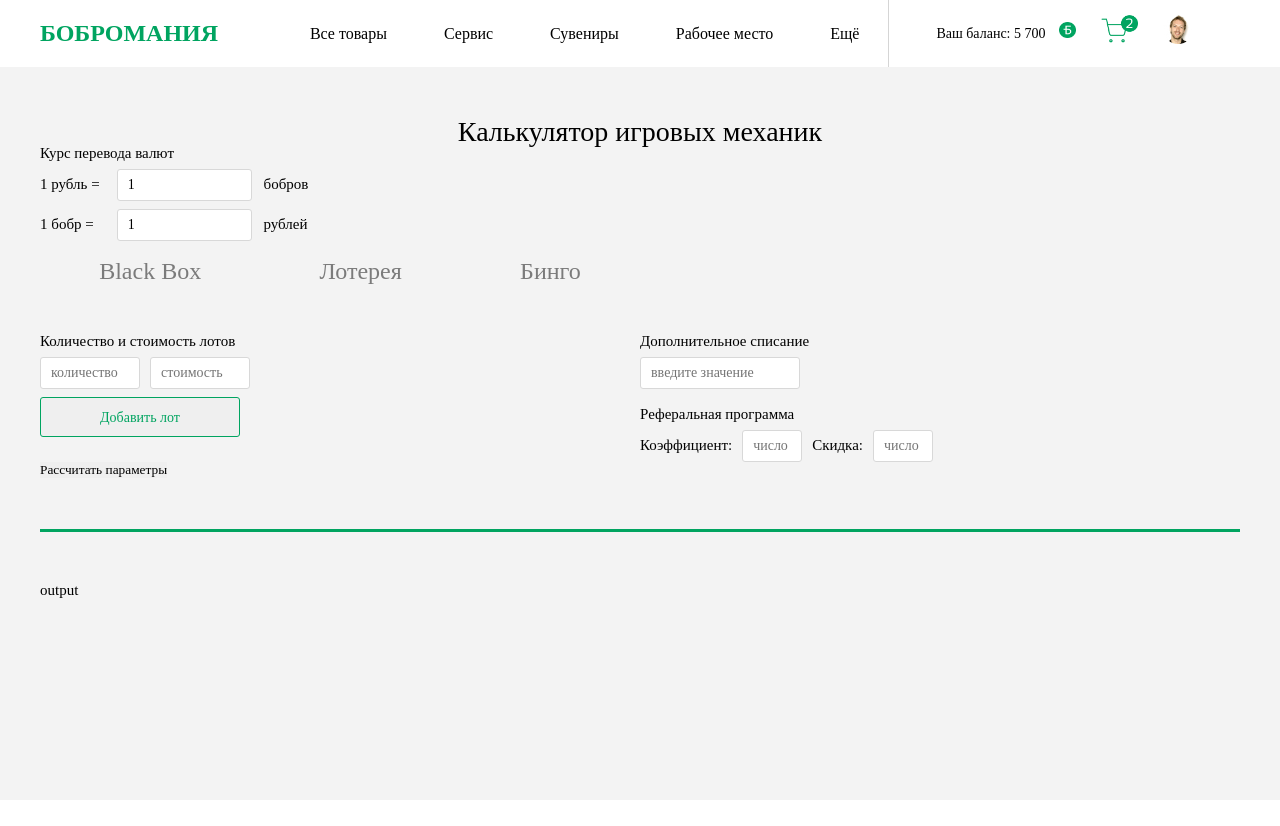
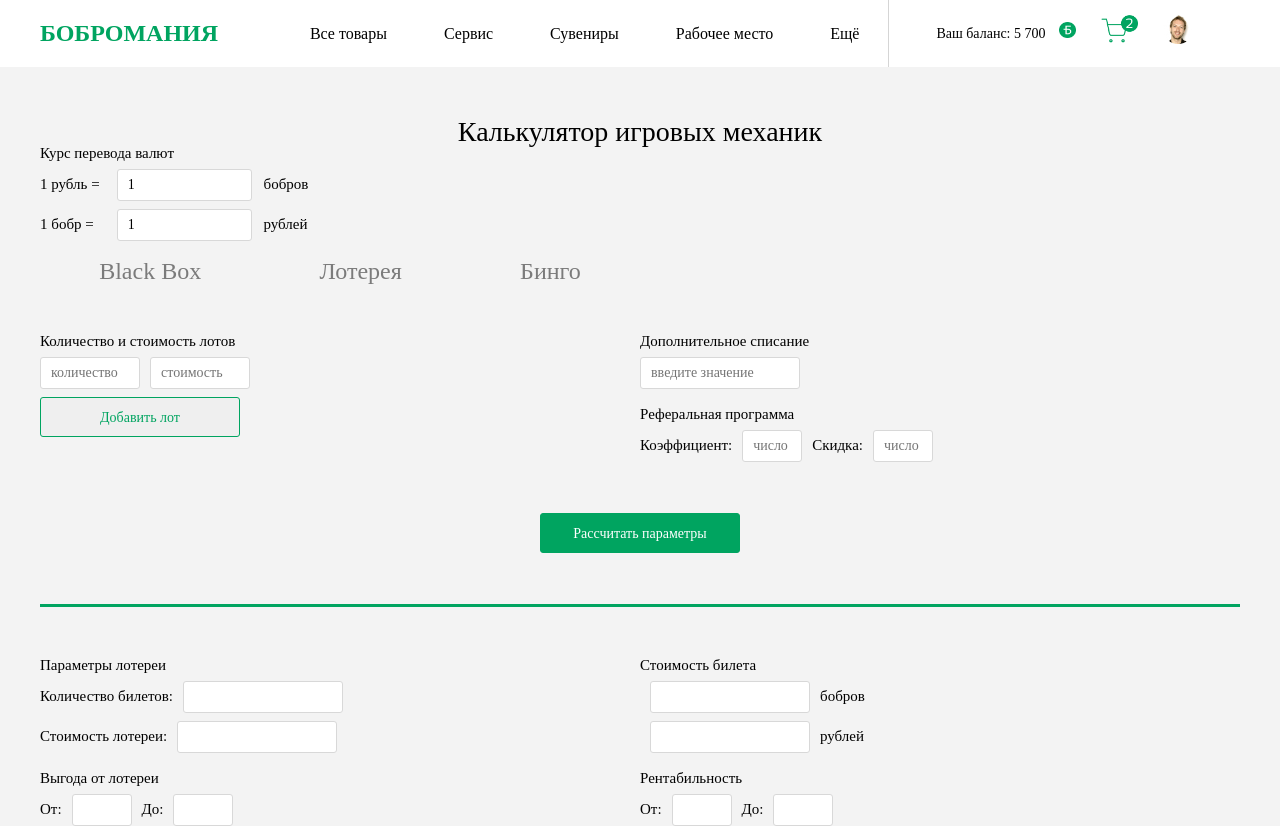
Before and after one commit to lepestos/gamification-front, a Vue app in the folder bobromania/: page /Lottery in a window 1280 px wide. Before the commit the page ends 800 px from the top, so only its background shows below. Built offline with nearby package versions, Linux system fonts and the light colour scheme.

Commit message:
технический коммит

```diff
--- a/bobromania/src/components/lottery-input.vue
+++ b/bobromania/src/components/lottery-input.vue
@@ -1,43 +1,66 @@
 <template>
   <section class="lottery-input">
-    <form action="">
+      <form action="" @submit.prevent="submit()">
+        <div class="lottery-input__wrapper">
           <div class="lottery-input__left">
             <div class="lottery-input__lots">
               <h2>Количество и стоимость лотов</h2>
-          <input type="number" placeholder="количество" required>
-          <input type="number" placeholder="стоимость" required>
+              <input type="number" placeholder="количество" v-model="input_data.lots[0].amount" required>
+              <input type="number" placeholder="стоимость" v-model="input_data.lots[0].price" required>
               <button>Добавить лот</button>
             </div>
           </div>
           <div class="lottery-input__right">
             <div class="lottery-input__write-off">
               <h2>Дополнительное списание</h2>
-          <input type="number" placeholder="введите значение" required>
+              <input type="number" placeholder="введите значение" v-model="input_data.write_off" required>
             </div>
             <div class="lottery-input__referal">
               <h2>Реферальная программа</h2>
               <span>Коэффициент:</span>
-          <input type="number" placeholder="число" required>
+              <input type="number" placeholder="число" v-model="input_data.referral_coeff" required>
               <span>Скидка:</span>
-          <input type="number" placeholder="число" required>
+              <input type="number" step="0.01" placeholder="число" v-model="input_data.discount" required>
             </div>
           </div>
-      <button type="submit">Рассчитать параметры</button>
+        </div>
+        <button type="submit" class="lottery-input__submit">Рассчитать параметры</button>
       </form>
   </section>
 </template>
 
 <script>
+import {mapActions} from "vuex";
+
 export default {
-  name: "lottery-input"
+  name: "lottery-input",
+  data() {
+    return {
+      input_data: {
+        lots: [{price:'', amount: ''}],
+        write_off: '',
+        referral_coeff: '',
+        discount: '',
+        ticket_price: 0,
+        ticket_amount: 0,
+      }
+    }
+  },
+  methods: {
+    ...mapActions(['calculateLotteryClicked']),
+    submit() {
+      this.calculateLotteryClicked(this.input_data)
+    }
+  }
 }
 </script>
 
 <style scoped lang="scss">
   .lottery-input {
-    form {
+    text-align: center;
+    &__wrapper {
+      text-align: left;
       display: flex;
-      flex-flow: row wrap;
       > div {
         flex: 1 1 50%;
       }
@@ -57,6 +80,7 @@ export default {
         display: block;
       }
     }
+
     &__write-off {
       input {
         margin-top: $similar-element-margin;
@@ -73,5 +97,10 @@ export default {
         width: 60px;
       }
     }
+    &__submit {
+      @extend %standard-button-active;
+      margin-top: $section-margin;
+      align-self: center;
+    }
   }
 </style>
--- a/bobromania/src/components/lottery-output.vue
+++ b/bobromania/src/components/lottery-output.vue
@@ -1,6 +1,41 @@
 <template>
-  <section>
-    output
+  <section class="lottery-output">
+    <div class="lottery-output__wrapper">
+      <div class="lottery-output__left">
+        <div class="lottery-output__parameters">
+          <h2>Параметры лотереи</h2>
+          <div>
+            <span>Количество билетов:</span>
+            <input type="number">
+          </div>
+          <div>
+            <span>Стоимость лотереи:</span>
+            <input type="number">
+          </div>
+        </div>
+        <div class="lottery-output__profit">
+          <h2>Выгода от лотереи</h2>
+          <span>От:</span>
+          <input type="number">
+          <span>До:</span>
+          <input type="number">
+        </div>
+      </div>
+      <div class="lottery-output__right">
+        <div class="lottery-output__ticket-cost">
+          <h2>Стоимость билета</h2>
+          <div><input type="number" readonly><span>бобров</span></div>
+          <div><input type="number" readonly><span>рублей</span></div>
+        </div>
+        <div class="lottery-output__rentability">
+          <h2>Рентабильность</h2>
+          <span>От:</span>
+          <input type="number">
+          <span>До:</span>
+          <input type="number">
+        </div>
+      </div>
+    </div>
   </section>
 </template>
 
@@ -10,6 +45,35 @@ export default {
 }
 </script>
 
-<style scoped>
-
+<style scoped lang="scss">
+.lottery-output {
+  &__wrapper {
+    display: flex;
+    > div {
+      flex: 1 1 50%;
+    }
+    input {
+      @extend %standard-input;
+    }
+  }
+  &__parameters, &__ticket-cost {
+    div {
+      margin-top: $similar-element-margin;
+    }
+    input {
+      width: 160px;
+      margin: 0 10px;
+    }
+  }
+  &__profit, &__rentability {
+    margin-top: $element-margin;
+    input, span {
+      margin-top: $similar-element-margin;
+      margin-right: 10px;
+    }
+    input {
+      width: 60px;
+    }
+  }
+}
 </style>
--- a/bobromania/src/store/index.js
+++ b/bobromania/src/store/index.js
@@ -1,10 +1,12 @@
 import { createStore } from 'vuex'
 import blackBox from "./modules/blackBox";
+import lottery from "./modules/lottery";
 import converter from "./modules/converter";
 
 export default createStore({
   modules: {
     blackBox,
-    converter
+    converter,
+    lottery
   }
 })
--- a/bobromania/src/store/modules/converter.js
+++ b/bobromania/src/store/modules/converter.js
@@ -28,6 +28,5 @@ export default {
         bobr_to_rub_changed(ctx, value) {
             ctx.commit('updateBobrToRub', value)
         }
-
     }
 }
--- /dev/null
+++ b/bobromania/src/store/modules/lottery.js
@@ -0,0 +1,90 @@
+export default {
+    state: {
+        products: [],
+        active_half: 'top',
+        lots: [],
+        write_off: '',
+        referral_coeff: '',
+        discount: '',
+        ticket_amount: '',
+        total_cost: '',
+        ticket_price: '',
+        min_profit: '',
+        min_rentability: '',
+        max_rentability: '',
+        message: '',
+    },
+    mutations: {
+        updateInput(state, value) {
+            state.lots = value.lots;
+            state.write_off = value.write_off;
+            state.referral_coeff = value.referral_coeff;
+            state.discount = value.discount;
+            state.ticket_price = value.ticket_price;
+            state.ticket_amount = value.ticket_amount;
+        },
+        updateOutput(state, value) {
+            state.write_off = value.write_off;
+            state.ticket_amount = value.ticket_amount;
+            state.total_cost = value.total_cost;
+            state.ticket_price = value.ticket_price;
+            state.min_profit = value.min_profit;
+            state.min_rentability = value.min_rentability;
+            state.max_rentability = value.max_rentability;
+            state.message = value.message;
+        }
+    },
+    getters: {
+        active_half(state) {
+            return state.active_half;
+        },
+        lottery_input_data(state) {
+            return {
+                lots: state.lots,
+                write_off: state.write_off,
+                referral_coeff: state.referral_coeff,
+                discount: state.discount,
+                ticket_price: state.ticket_price,
+                ticket_amount: state.ticket_amount,
+            }
+        },
+        lottery_output_data(state) {
+            return {
+                write_off: state.write_off,
+                ticket_amount: state.ticket_amount,
+                total_cost: state.total_cost,
+                ticket_price: state.ticket_price,
+                min_profit: state.min_profit,
+                min_rentability: state.min_rentability,
+                max_rentability: state.max_rentability,
+                message: state.message,
+            }
+        },
+    },
+    actions: {
+        async sendLotteryRequest(ctx) {
+            const url = "http://localhost:8000/api/v1/lottery/calculate/";
+            const response = await fetch(url, {
+                method: 'POST',
+                headers: {
+                    'accept': 'application/json',
+                    'Content-Type': 'application/json'
+                },
+                body: JSON.stringify(ctx.getters.lottery_input_data)
+            });
+            if (response.ok) {
+                const json = await response.json();
+                console.log(json)
+                ctx.commit('updateOutput', json)
+            } else {
+                console.log("Ошибка HTTP: " + response.status);
+                const json = await response.json();
+                console.log(json);
+            }
+        },
+        async calculateLotteryClicked(ctx,  form_input_data) {
+            ctx.commit('updateInput', form_input_data)
+            await this.dispatch('sendLotteryRequest', ctx)
+        }
+    }
+}
```
Lines whose indentation alone changed are shown as unchanged.
